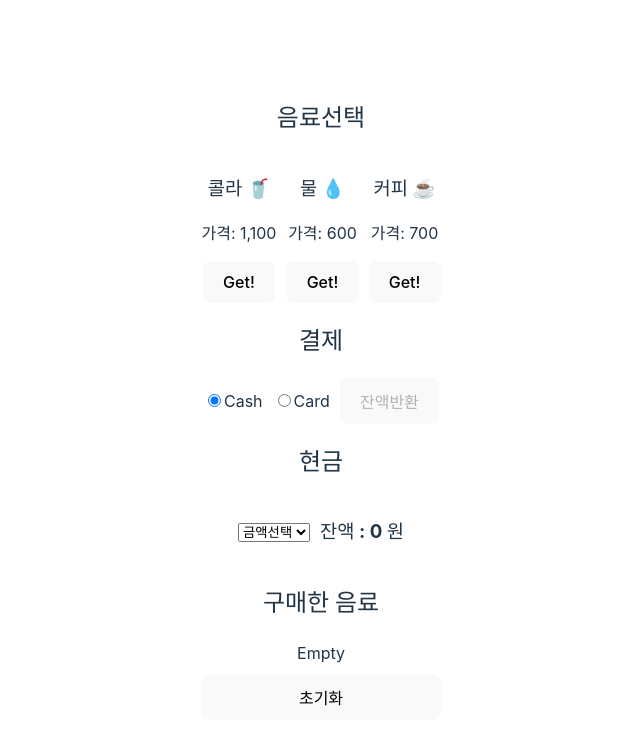
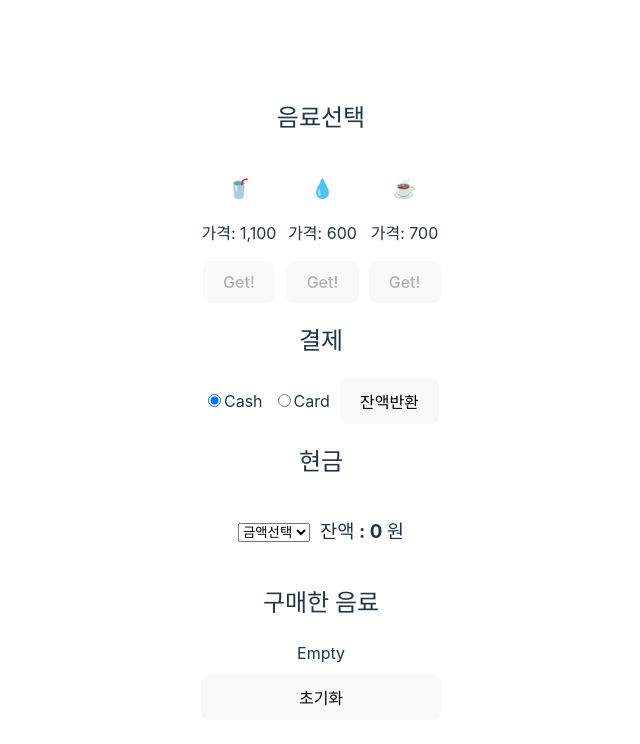
Before and after one commit to hellosam1332/vending-machine-jinseog, a React (Vite) app: page / in a window 1280 px wide. Shown: the top 744 px of the page, without its empty margins (319-959 px from the left). Built offline with nearby package versions, Linux system fonts and the light colour scheme.

Commit message:
금액에서 사용자가 투입한 금액과 자판기의 보유금액을 분리하고 새로 작성한 계산 로직을 음료 구매 메서드에 적용

```diff
--- a/src/components/DrinkPannel.tsx
+++ b/src/components/DrinkPannel.tsx
@@ -1,10 +1,25 @@
+import { useContext, useMemo } from "react";
 import { Drink } from "../types/model";
+import { VendingMachineContext } from "../contexts/VendingMachineContext";
 
 type Props = {
   availableDrinks: Drink[];
 };
 
 function DrinkPannel({ availableDrinks }: Props) {
+  const { insertedCash, paymentMethod, purchaseDrink } = useContext(
+    VendingMachineContext
+  );
+
+  const balance = useMemo(
+    () =>
+      Object.entries(insertedCash).reduce(
+        (acc, [key, value]) => acc + Number(key) * value,
+        0
+      ),
+    [insertedCash]
+  );
+
   return (
     <section>
       <h2>음료선택</h2>
@@ -16,11 +31,17 @@ function DrinkPannel({ availableDrinks }: Props) {
           listStyle: "none",
         }}
       >
-        {availableDrinks.map(({ emoji, name, price }) => (
-          <li key={name}>
-            <h3>{`${name} ${emoji}`}</h3>
-            <p>가격: {price.toLocaleString()}</p>
-            <button>Get!</button>
+        {availableDrinks.map((drink) => (
+          <li key={drink.name}>
+            <h3>{`${name} ${drink.emoji}`}</h3>
+            <p>가격: {drink.price.toLocaleString()}</p>
+            <button
+              type="button"
+              disabled={paymentMethod === "cash" && balance < drink.price}
+              onClick={() => purchaseDrink(drink)}
+            >
+              Get!
+            </button>
           </li>
         ))}
       </ul>
--- a/src/components/PaymentPannel.tsx
+++ b/src/components/PaymentPannel.tsx
@@ -3,9 +3,11 @@ import { VendingMachineContext } from "../contexts/VendingMachineContext";
 import { PaymentMethod, Cash } from "../types/model";
 
 function PaymentPannel() {
-  const { cash, paymentMethod, insertCash } = useContext(VendingMachineContext);
+  const { insertedCash, paymentMethod, insertCash } = useContext(
+    VendingMachineContext
+  );
 
-  const balance = Object.entries(cash).reduce(
+  const balance = Object.entries(insertedCash).reduce(
     (acc, [key, value]) => acc + Number(key) * value,
     0
   );
@@ -62,7 +64,7 @@ function CashPannel({
           </option>
         ))}
       </select>
-      <h3>잔액 : {balance} 원</h3>
+      <h3>잔액 : {balance.toLocaleString()} 원</h3>
     </>
   );
 }
--- a/src/contexts/VendingMachineContext.tsx
+++ b/src/contexts/VendingMachineContext.tsx
@@ -1,11 +1,13 @@
 import { createContext, ReactNode, useState } from "react";
 import { Cash, Drink, PaymentMethod } from "../types/model";
+import { vendingMachineCalculator } from "../lib/vending-machine-calculator";
 
 type State = {
   purchasedDrinks: Drink[];
+  insertedCash: Record<Cash, number>;
   cash: Record<Cash, number>;
   paymentMethod: PaymentMethod;
-  addPurchasedDrinks: (item: Drink) => void;
+  purchaseDrink: (drink: Drink) => void;
   insertCash: (cash: Cash) => void;
   returnCash: () => Record<Cash, number>;
   setPaymentMethod: (method: PaymentMethod) => void;
@@ -13,9 +15,10 @@ type State = {
 
 const defaultState: State = {
   purchasedDrinks: [],
-  cash: { 100: 0, 500: 0, 1000: 0, 5000: 0, 10000: 0 },
+  insertedCash: { 100: 0, 500: 0, 1000: 0, 5000: 0, 10000: 0 },
+  cash: { 100: 999, 500: 999, 1000: 999, 5000: 999, 10000: 999 },
   paymentMethod: "cash",
-  addPurchasedDrinks: () => {},
+  purchaseDrink: () => {},
   insertCash: () => {},
   returnCash: () => ({ 100: 0, 500: 0, 1000: 0, 5000: 0, 10000: 0 }),
   setPaymentMethod: () => {},
@@ -32,6 +35,9 @@ export const VendingMachineProvider = ({
     defaultState.purchasedDrinks
   );
   const [cash, setCash] = useState<Record<Cash, number>>(defaultState.cash);
+  const [insertedCash, setInsertedCash] = useState<Record<Cash, number>>(
+    defaultState.insertedCash
+  );
   const [paymentMethod, setPaymentMethod] = useState<PaymentMethod>(
     defaultState.paymentMethod
   );
@@ -41,17 +47,32 @@ export const VendingMachineProvider = ({
       value={{
         purchasedDrinks,
         cash,
+        insertedCash,
         paymentMethod,
-        addPurchasedDrinks: (item: Drink) =>
-          setPurchasedDrinks((prev) => [...prev, item]),
+        purchaseDrink: (drink: Drink) => {
+          if (paymentMethod === "cash") {
+            const { inserted, remaining } =
+              vendingMachineCalculator.calculateRemainingCash({
+                price: drink.price,
+                inserted: insertedCash,
+                remaining: cash,
+              });
+
+            setInsertedCash(inserted);
+            setCash(remaining);
+          }
+
+          setPurchasedDrinks((prev) => [...prev, drink]);
+        },
+
         insertCash: (cash: Cash) =>
-          setCash((prev) => ({
+          setInsertedCash((prev) => ({
             ...prev,
             [cash]: prev[cash] + 1,
           })),
         returnCash: () => {
-          const result = { ...cash };
-          setCash({ 100: 0, 500: 0, 1000: 0, 5000: 0, 10000: 0 });
+          const result = { ...insertedCash };
+          setInsertedCash({ 100: 0, 500: 0, 1000: 0, 5000: 0, 10000: 0 });
           return result;
         },
         setPaymentMethod: (method: PaymentMethod) => setPaymentMethod(method),
```
